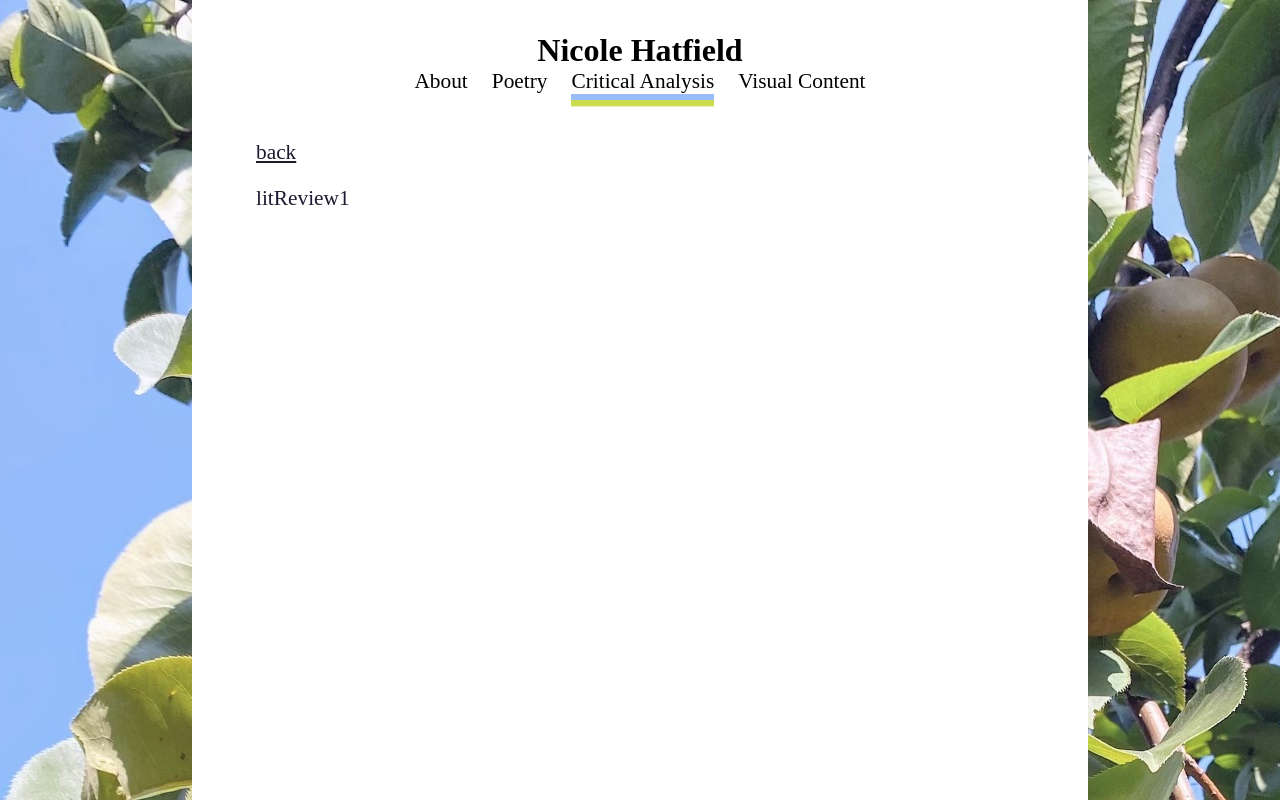
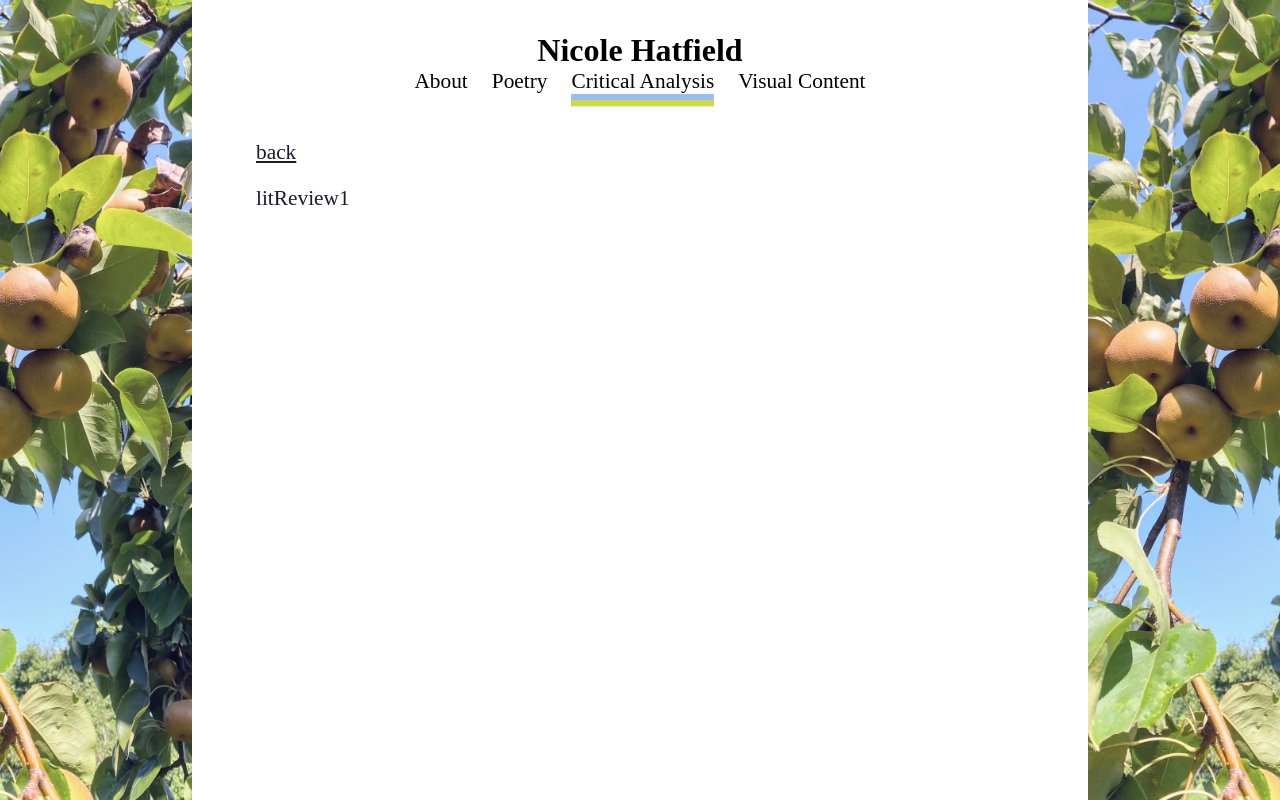
Before and after one commit to jmhatfield/nicole-hatfield, a React (Create React App) app: page /critical-analysis/1 in a window 1280 px wide. Built offline with nearby package versions, Linux system fonts and the light colour scheme; a web font is replaced by a local one.

Commit message:
background image fix

```diff
--- a/src/App.jsx
+++ b/src/App.jsx
@@ -12,6 +12,7 @@ const Container = styled.div`
   min-height: 100vh;
   background-image: url(${background});
   background-position: top;
+  background-size: contain;
 `;
 
 const NavContainer = styled.div`
--- a/src/components/PageTemplate.jsx
+++ b/src/components/PageTemplate.jsx
@@ -8,7 +8,7 @@ import BrowserNavigation from "./BrowserNavigation";
 const Background = styled.div`
   background-image: url(${background});
   background-position: top;
-  background-repeat: repeat-y;
+  background-size: contain;
   min-height 100vh;
   height: 100%;
 `;
```
